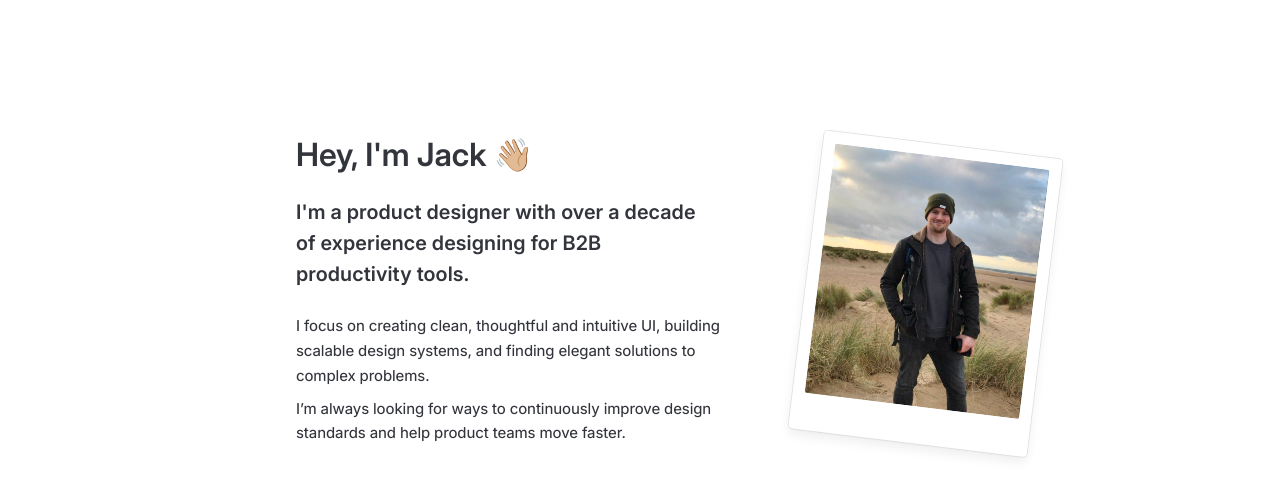
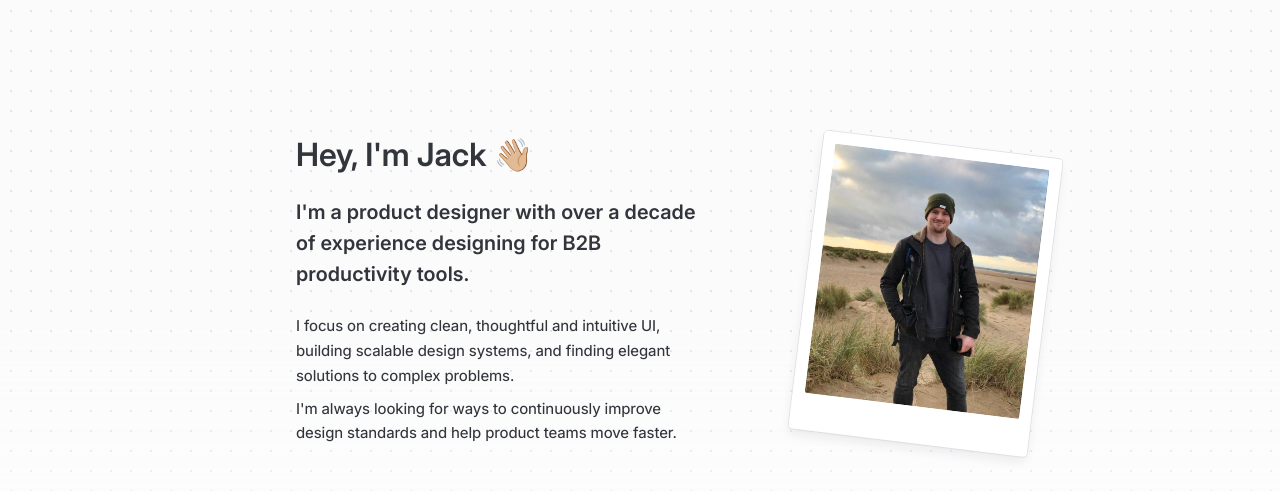
Before and after one commit to jack-brind/personal-site, a website built with Vite: page index.html in a window 1280 px wide. Shown: the top 491 px of the page. Built offline with nearby package versions, Linux system fonts and the light colour scheme; some packages are replaced by stand-ins of ours.

Commit message:
Added background texture to landing page

```diff
--- a/index.html
+++ b/index.html
@@ -8,6 +8,7 @@
     <link rel="stylesheet" href="/style.css" />
   </head>
   <body>
+    <div class="background-pattern"></div>
     <main role="main">
       <div class="about__hero">
         <div class="header__headline">
@@ -22,7 +23,7 @@
             problems.
           </p>
           <p style="margin-top: 0px">
-            I’m always looking for ways to continuously improve design standards
+            I'm always looking for ways to continuously improve design standards
             and help product teams move faster.
           </p>
         </div>
@@ -331,7 +332,7 @@
                 Design decisions should align with a broader narrative, not
                 exist in isolation. When each part of a product contributes to a
                 wider goal, it creates a lasting experience that supports the
-                product’s growth and evolution.
+                product's growth and evolution.
               </p>
             </div>
             <div class="principle principle-quality">
--- a/style.css
+++ b/style.css
@@ -413,6 +413,36 @@
 
 /* Layout layer for structural components */
 @layer layout {
+  .background-pattern {
+    position: absolute;
+    top: 0;
+    left: 0;
+    width: 100%;
+    height: 100vh;
+    background-color: var(--colour-neutral-50);
+    background-image: radial-gradient(
+      circle at 1px 1px,
+      var(--colour-neutral-300) 1px,
+      transparent 0
+    );
+    background-size: 20px 20px;
+    background-position: center;
+    opacity: 0.3;
+    z-index: -1;
+    mask-image: linear-gradient(
+      to bottom,
+      rgba(0, 0, 0, 0.8) 0%,
+      rgba(0, 0, 0, 0.8) 40%,
+      rgba(0, 0, 0, 0) 100%
+    );
+    -webkit-mask-image: linear-gradient(
+      to bottom,
+      rgba(0, 0, 0, 0.8) 0%,
+      rgba(0, 0, 0, 0.8) 40%,
+      rgba(0, 0, 0, 0) 100%
+    );
+  }
+
   main {
     display: flex;
     flex-direction: column;
@@ -480,7 +510,7 @@
 
   .about__hero {
     display: flex;
-    gap: var(--spacing-9);
+    gap: var(--spacing-12);
   }
 
   .about__section {
```
